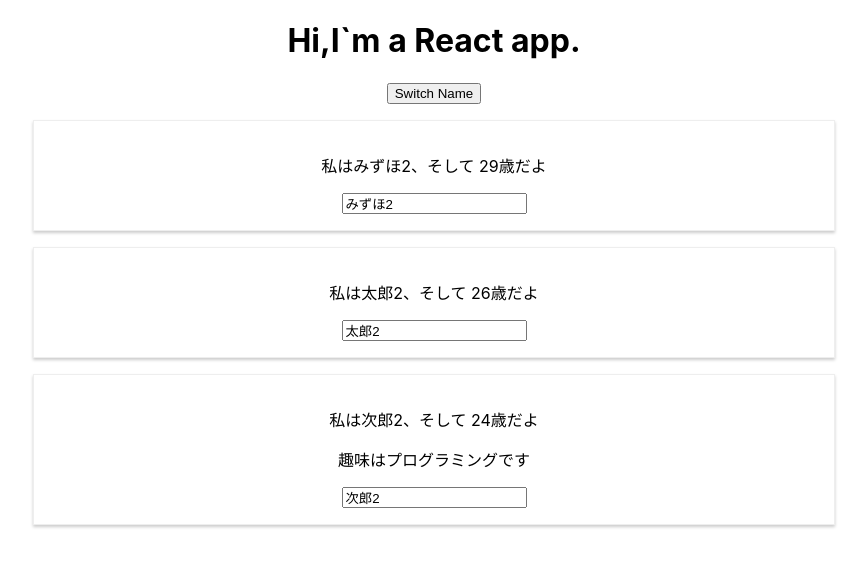
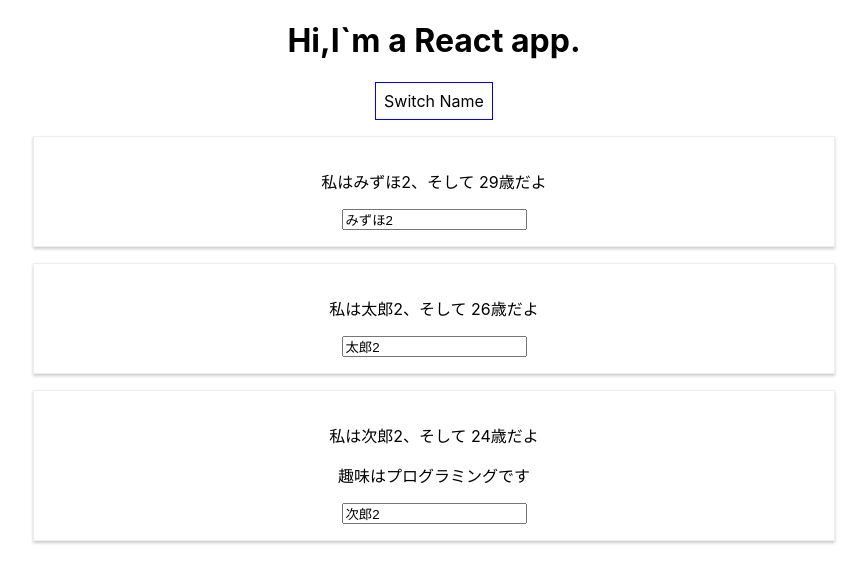
Before and after one commit to msm69/react-complete-guide, a React (Create React App) app: page / in a window 1280 px wide. Shown: the top 582 px of the page, without its empty margins (206-1073 px from the left). Built offline with nearby package versions, Linux system fonts and the light colour scheme.

Commit message:
スタイルの変更

```diff
--- a/src/App.js
+++ b/src/App.js
@@ -8,6 +8,14 @@
     { name: "太郎2", age: 26 },
     { name: "次郎2", age: 24 },
   ]);
+
+  const style = {
+    backgroundColor: "white",
+    font: "inherit",
+    border: "1px solid blue",
+    padding: "8px",
+    cursor: 'pointer'
+  };
 
   const switchNameHandler = (newName) => {
     setPersons([
@@ -28,7 +36,7 @@
   return (
     <div className="App">
       <h1>Hi,I`m a React app.</h1>
-      <button onClick={() => switchNameHandler("新しい名前")}>
+      <button style={style} onClick={() => switchNameHandler("新しい名前")}>
         Switch Name
       </button>
       <Person
```
